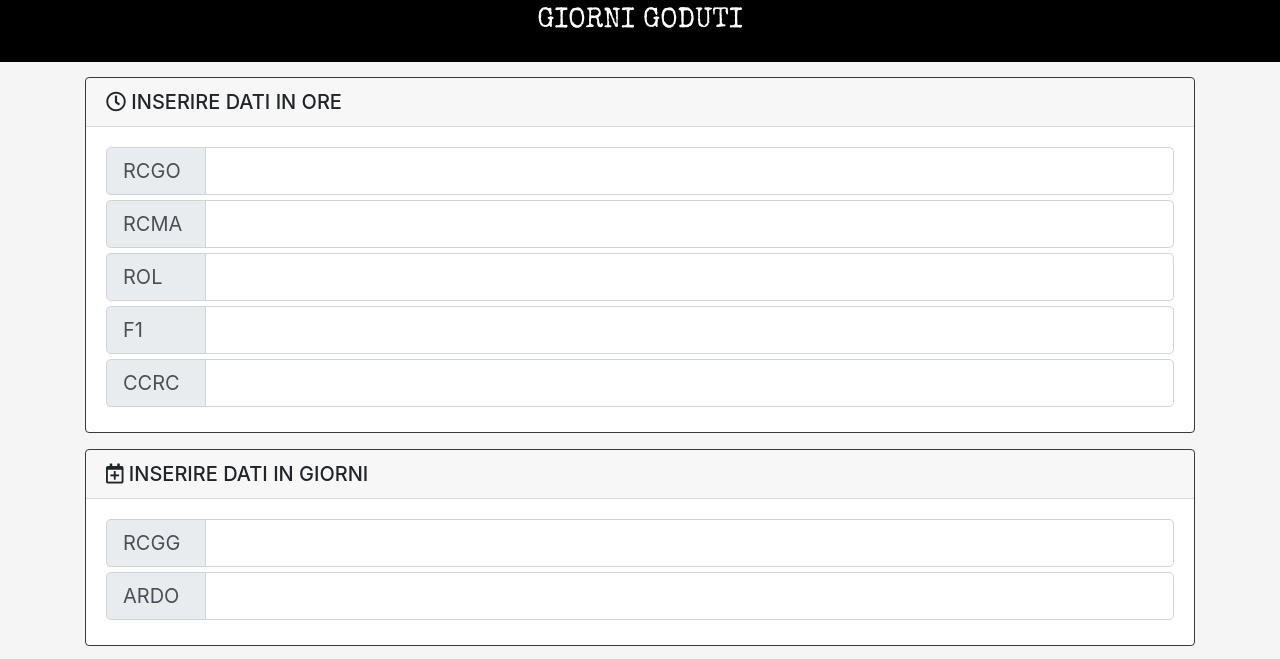
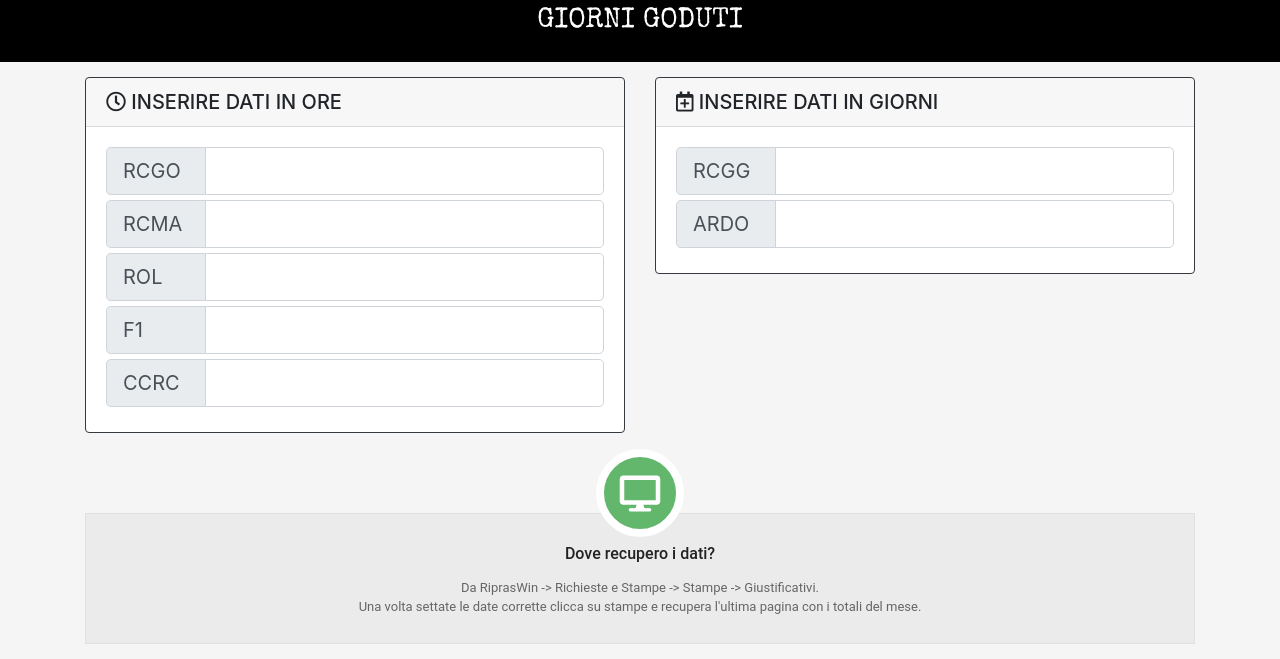
Before and after one commit to lillodipiazza/Calcolo-Istituti, a plain HTML site: page index.html in a window 1280 px wide. Shown: the part 102-761 px from the top of the page. Drawn offline with nearby package versions, Linux system fonts and the light colour scheme.

Commit message:
col-sm col-xs

```diff
--- a/index.html
+++ b/index.html
@@ -24,7 +24,7 @@
 
 <div class="container">
   <div class="row">
-    <div class="col">
+    <div class="col-md-6 col-xs-12">
 
 <div class="card border-dark mb-3">
   <div class="card-header h5"><i class="far fa-clock"></i> INSERIRE DATI IN ORE</div>
@@ -34,40 +34,43 @@
 		  <div class="input-group-prepend">
 		    <span class="input-group-text" id="inputGroup-sizing-lg">RCGO</span>
 		  </div>
-		  <input ng-model="rcgo" type="number" class="form-control" aria-label="Sizing example input" aria-describedby="inputGroup-sizing-lg">
+		  <input ng-model="rcgo" type="number" class="form-control ng-touched ng-dirty ng-valid ng-valid-parse ng-not-empty" aria-label="Sizing example input" aria-describedby="inputGroup-sizing-lg">
 		</div>
 
 		<div class="input-group input-group-lg">
 		  <div class="input-group-prepend">
 		    <span class="input-group-text" id="inputGroup-sizing-lg">RCMA</span>
 		  </div>
-		  <input ng-model="rcma" type="number" class="form-control" aria-label="Sizing example input" aria-describedby="inputGroup-sizing-lg">
+		  <input ng-model="rcma" type="number" class="form-control ng-pristine ng-valid ng-empty ng-touched" aria-label="Sizing example input" aria-describedby="inputGroup-sizing-lg">
 		</div>
 
 		<div class="input-group input-group-lg">
 		  <div class="input-group-prepend">
 		    <span class="input-group-text" id="inputGroup-sizing-lg">ROL</span>
 		  </div>
-		  <input ng-model="rol" type="number" class="form-control" aria-label="Sizing example input" aria-describedby="inputGroup-sizing-lg">
+		  <input ng-model="rol" type="number" class="form-control ng-pristine ng-valid ng-empty ng-touched" aria-label="Sizing example input" aria-describedby="inputGroup-sizing-lg">
 		</div>
 
 		<div class="input-group input-group-lg">
 		  <div class="input-group-prepend">
 		    <span class="input-group-text" id="inputGroup-sizing-lg">F1</span>
 		  </div>
-		  <input ng-model="f1" type="number" class="form-control" aria-label="Sizing example input" aria-describedby="inputGroup-sizing-lg">
+		  <input ng-model="f1" type="number" class="form-control ng-pristine ng-valid ng-empty ng-touched" aria-label="Sizing example input" aria-describedby="inputGroup-sizing-lg">
 		</div>
 
 		<div class="input-group input-group-lg">
 		  <div class="input-group-prepend">
 		    <span class="input-group-text" id="inputGroup-sizing-lg">CCRC</span>
 		  </div>
-		  <input ng-model="ccrc" type="number" class="form-control" aria-label="Sizing example input" aria-describedby="inputGroup-sizing-lg">
+		  <input ng-model="ccrc" type="number" class="form-control ng-pristine ng-valid ng-empty ng-touched" aria-label="Sizing example input" aria-describedby="inputGroup-sizing-lg">
 		</div>
 
   </div>
 </div>
 
+</div>
+
+<div class="col-md-6 col-xs-12">
 
 <div class="card border-dark mb-3">
   <div class="card-header h5"><i class="far fa-calendar-plus"></i> INSERIRE DATI IN GIORNI</div>
@@ -77,37 +80,45 @@
 		  <div class="input-group-prepend">
 		    <span class="input-group-text" id="inputGroup-sizing-lg">RCGG</span>
 		  </div>
-		  <input ng-model="rcgg" type="number" class="form-control" aria-label="Sizing example input" aria-describedby="inputGroup-sizing-lg">
+		  <input ng-model="rcgg" type="number" class="form-control ng-valid ng-touched ng-dirty ng-valid-parse ng-not-empty" aria-label="Sizing example input" aria-describedby="inputGroup-sizing-lg">
 		</div>
 
 		<div class="input-group input-group-lg">
 		  <div class="input-group-prepend">
 		    <span class="input-group-text" id="inputGroup-sizing-lg">ARDO</span>
 		  </div>
-		  <input ng-model="ardo" type="number" class="form-control" aria-label="Sizing example input" aria-describedby="inputGroup-sizing-lg">
+		  <input ng-model="ardo" type="number" class="form-control ng-valid ng-touched ng-not-empty ng-dirty ng-valid-parse" aria-label="Sizing example input" aria-describedby="inputGroup-sizing-lg">
 		</div>
 
   </div>
 </div>
 
+</div>
 
+
+
+
+
+
+
+
+
+	    </div>
+	<div class="row">
+<div class="col">
 <div class="box">
 	<div class="icon">
 		<div class="image"><i class="fa fa-desktop"></i></div>
 		<div class="info">
 			<h3 class="title">Dove recupero i dati?</h3>
 				<p>
-				Da RiprasWin -> Richieste e Stampe -> Stampe -> Giustificativi. <br/> Una volta settate le date corrette clicca su stampe e recupera l'ultima pagina con i totali del mese.
+				Da RiprasWin -&gt; Richieste e Stampe -&gt; Stampe -&gt; Giustificativi. <br> Una volta settate le date corrette clicca su stampe e recupera l'ultima pagina con i totali del mese.
 			</p>
 		</div>
 	</div>
 	<div class="space"></div>
 </div>
-
-<p style="text-align:center">Made with <i class="fas fa-heart" style="color:#EC6A5C"></i> by Lillo Di Piazza</p>
-
-
-	      </div>
-	    </div>
-	</div>
 </div>
+</div>
+<p style="text-align:center">Made with <i class="fas fa-heart" style="color:#EC6A5C"></i> by Lillo Di Piazza</p></div>
+</div>
```
